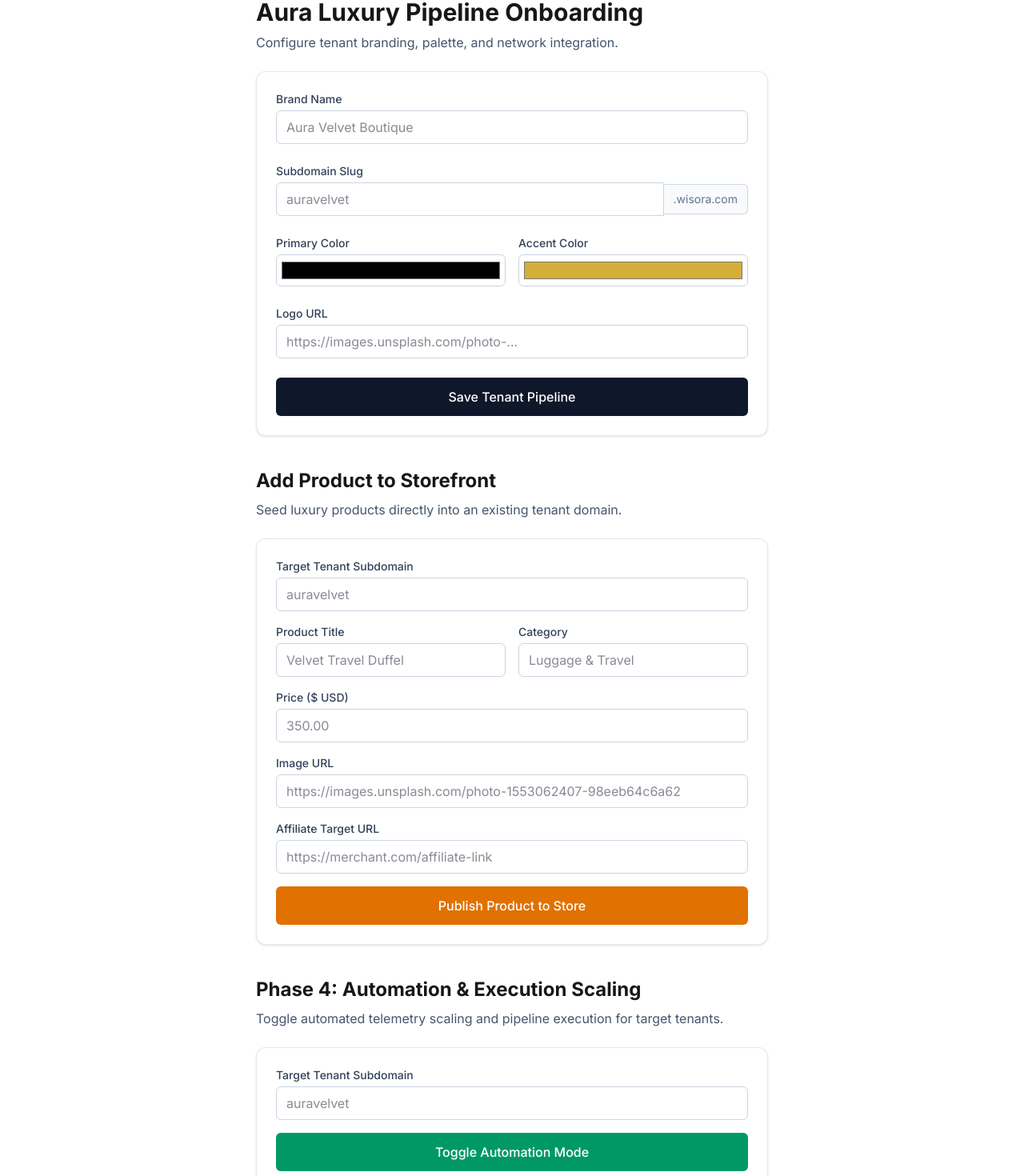
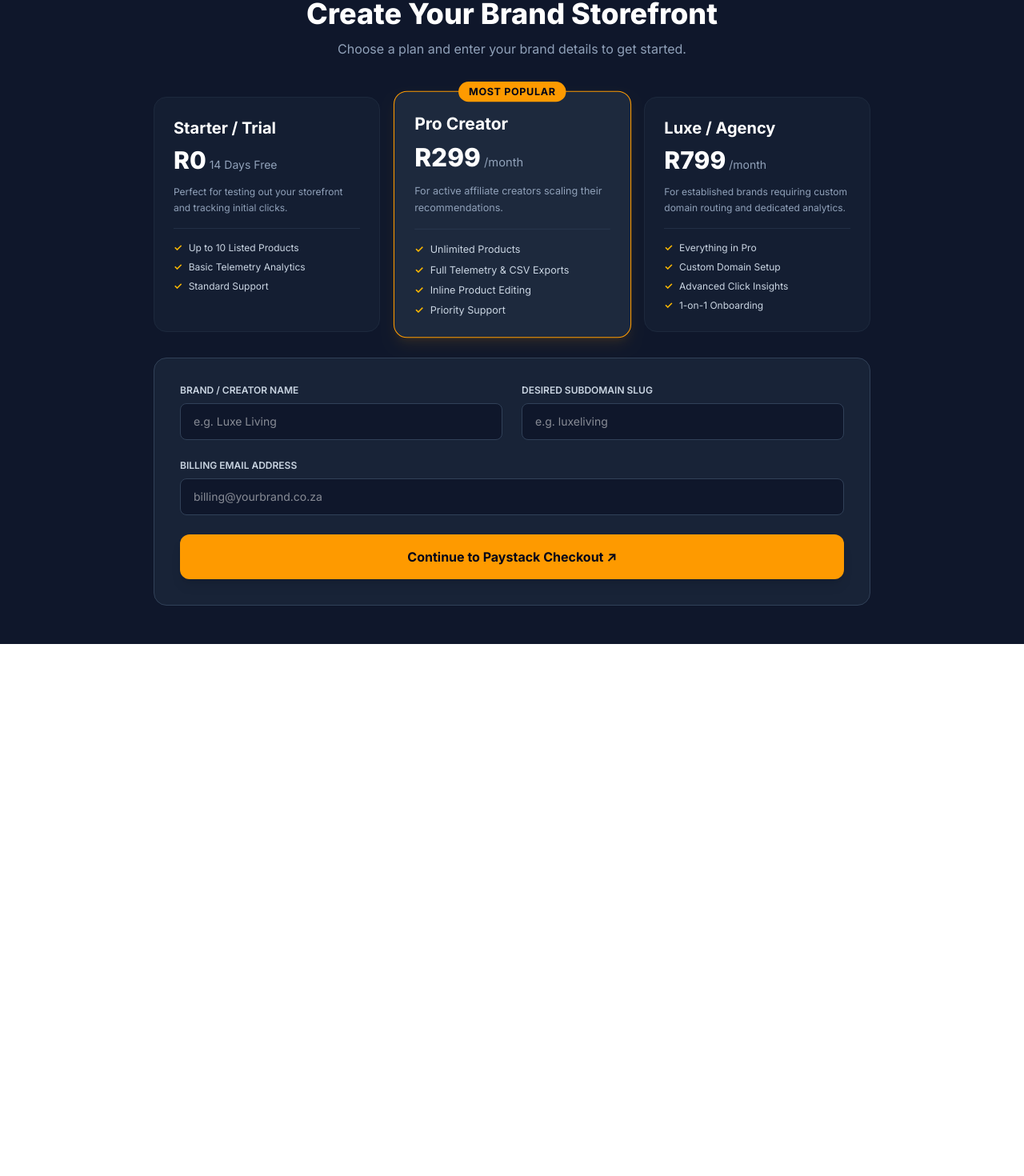
Before and after one commit to Wisora/Luxury-saas-engine, a Next.js app: page /onboarding in a window 1280 px wide. Shown: the part 51-1521 px from the top of the page at 80% size. After the commit the page ends 856 px from the top, so only its background shows below. Built offline with nearby package versions, Linux system fonts and the light colour scheme; no server answers.

Commit message:
feat(billing): finalize Paystack ZAR subscriptions and onboarding tier selection

```diff
--- a/src/app/api/paystack/initialize/route.ts
+++ b/src/app/api/paystack/initialize/route.ts
@@ -1,5 +1,5 @@
 import { NextResponse } from 'next/server';
-import { Paystack } from 'paystack-sdk';
+import Paystack from 'paystack-sdk';
 
 const paystack = new Paystack(process.env.PAYSTACK_SECRET_KEY || '');
 
--- a/src/app/onboarding/page.tsx
+++ b/src/app/onboarding/page.tsx
@@ -1,252 +1,182 @@
 'use client';
 
-import { useActionState } from 'react';
-import { createOrUpdateTenant, type FormState } from '@/app/actions/tenant';
-import { createProduct, type ProductFormState } from '@/app/actions/product';
-import { toggleAutomation, type AutomationFormState } from '@/app/actions/automation';
+import { useState } from 'react';
 
-const initialTenantState: FormState = {};
-const initialProductState: ProductFormState = {};
-const initialAutomationState: AutomationFormState = {};
+const PRICING_PLANS = [
+  {
+    id: 'starter',
+    name: 'Starter / Trial',
+    price: 0,
+    period: '14 Days Free',
+    description: 'Perfect for testing out your storefront and tracking initial clicks.',
+    planCode: '',
+    features: ['Up to 10 Listed Products', 'Basic Telemetry Analytics', 'Standard Support'],
+  },
+  {
+    id: 'pro',
+    name: 'Pro Creator',
+    price: 299,
+    period: '/month',
+    description: 'For active affiliate creators scaling their recommendations.',
+    planCode: 'PLN_pro_299_zar', // Create this in Paystack Dashboard -> Plans
+    popular: true,
+    features: ['Unlimited Products', 'Full Telemetry & CSV Exports', 'Inline Product Editing', 'Priority Support'],
+  },
+  {
+    id: 'luxe',
+    name: 'Luxe / Agency',
+    price: 799,
+    period: '/month',
+    description: 'For established brands requiring custom domain routing and dedicated analytics.',
+    planCode: 'PLN_luxe_799_zar', // Create this in Paystack Dashboard -> Plans
+    features: ['Everything in Pro', 'Custom Domain Setup', 'Advanced Click Insights', '1-on-1 Onboarding'],
+  },
+];
 
 export default function OnboardingPage() {
-  const [tenantState, tenantAction, tenantPending] = useActionState(
-    createOrUpdateTenant,
-    initialTenantState
-  );
+  const [selectedPlan, setSelectedPlan] = useState('pro');
+  const [subdomain, setSubdomain] = useState('');
+  const [brandName, setBrandName] = useState('');
+  const [email, setEmail] = useState('');
+  const [loading, setLoading] = useState(false);
 
-  const [productState, productAction, productPending] = useActionState(
-    createProduct,
-    initialProductState
-  );
+  async function handleCreateTenant(e: React.FormEvent) {
+    e.preventDefault();
+    setLoading(true);
 
-  const [automationState, automationAction, automationPending] = useActionState(
-    toggleAutomation,
-    initialAutomationState
-  );
+    try {
+      const activePlan = PRICING_PLANS.find((p) => p.id === selectedPlan);
+
+      // 1. If Free/Starter Plan selected, skip payment and redirect to dashboard
+      if (!activePlan || activePlan.price === 0) {
+        window.location.href = `/tenants/${subdomain}/dashboard`;
+        return;
+      }
+
+      // 2. Initialize Paystack Checkout for Paid Plans
+      const res = await fetch('/api/paystack/initialize', {
+        method: 'POST',
+        headers: { 'Content-Type': 'application/json' },
+        body: JSON.stringify({
+          email,
+          tenantSubdomain: subdomain,
+          amountInZar: activePlan.price,
+          planCode: activePlan.planCode,
+        }),
+      });
+
+      const data = await res.json();
+
+      if (data.url) {
+        window.location.href = data.url;
+      } else {
+        alert(data.error || 'Could not initiate checkout.');
+      }
+    } catch (err) {
+      console.error(err);
+      alert('An unexpected error occurred during setup.');
+    } finally {
+      setLoading(false);
+    }
+  }
 
   return (
-    <div className="max-w-2xl mx-auto py-12 px-4 space-y-10">
-      {/* SECTION 1: TENANT BRANDING */}
-      <div>
-        <h1 className="text-3xl font-bold mb-2">Aura Luxury Pipeline Onboarding</h1>
-        <p className="text-slate-600 mb-6">
-          Configure tenant branding, palette, and network integration.
-        </p>
+    <div className="min-h-screen bg-slate-900 text-slate-100 py-12 px-4 sm:px-6 lg:px-8">
+      <div className="max-w-4xl mx-auto space-y-8">
+        <div className="text-center space-y-3">
+          <h1 className="text-4xl font-extrabold text-white">Create Your Brand Storefront</h1>
+          <p className="text-slate-400">Choose a plan and enter your brand details to get started.</p>
+        </div>
 
-        {tenantState.error && (
-          <div className="mb-4 p-4 bg-red-50 border border-red-200 text-red-700 rounded-md">
-            {tenantState.error}
-          </div>
-        )}
-        {tenantState.success && (
-          <div className="mb-4 p-4 bg-green-50 border border-green-200 text-green-700 rounded-md">
-            Tenant configuration saved successfully!
-          </div>
-        )}
+        {/* Pricing Plan Selector */}
+        <div className="grid grid-cols-1 md:grid-cols-3 gap-6 pt-4">
+          {PRICING_PLANS.map((plan) => {
+            const isSelected = selectedPlan === plan.id;
+            return (
+              <div
+                key={plan.id}
+                onClick={() => setSelectedPlan(plan.id)}
+                className={`cursor-pointer relative p-6 rounded-2xl border transition-all ${
+                  isSelected
+                    ? 'border-amber-500 bg-slate-800 shadow-lg shadow-amber-500/10 scale-105'
+                    : 'border-slate-800 bg-slate-800/40 hover:border-slate-700'
+                }`}
+              >
+                {plan.popular && (
+                  <span className="absolute -top-3 left-1/2 -translate-x-1/2 px-3 py-1 bg-amber-500 text-slate-950 font-bold text-xs uppercase tracking-wider rounded-full">
+                    Most Popular
+                  </span>
+                )}
+                <h3 className="text-xl font-bold text-white">{plan.name}</h3>
+                <div className="mt-2 flex items-baseline gap-1">
+                  <span className="text-3xl font-extrabold text-white">R{plan.price}</span>
+                  <span className="text-slate-400 text-sm">{plan.period}</span>
+                </div>
+                <p className="mt-3 text-xs text-slate-400 leading-relaxed">{plan.description}</p>
+                <ul className="mt-4 space-y-2 border-t border-slate-700/50 pt-4 text-xs text-slate-300">
+                  {plan.features.map((f, idx) => (
+                    <li key={idx} className="flex items-center gap-2">
+                      <span className="text-amber-400 font-bold">✓</span> {f}
+                    </li>
+                  ))}
+                </ul>
+              </div>
+            );
+          })}
+        </div>
 
-        <form action={tenantAction} className="space-y-6 bg-white p-6 rounded-xl border border-slate-200 shadow-sm">
-          <div>
-            <label className="block text-sm font-medium text-slate-700">Brand Name</label>
-            <input
-              type="text"
-              name="name"
-              required
-              placeholder="Aura Velvet Boutique"
-              className="mt-1 block w-full rounded-md border border-slate-300 px-3 py-2 text-slate-900 focus:outline-none focus:ring-2 focus:ring-amber-500"
-            />
-          </div>
-
-          <div>
-            <label className="block text-sm font-medium text-slate-700">Subdomain Slug</label>
-            <div className="flex items-center mt-1">
+        {/* Onboarding Form */}
+        <form onSubmit={handleCreateTenant} className="bg-slate-800/70 border border-slate-700 p-8 rounded-2xl space-y-6">
+          <div className="grid grid-cols-1 md:grid-cols-2 gap-6">
+            <div>
+              <label className="block text-xs font-semibold uppercase text-slate-300 mb-2">
+                Brand / Creator Name
+              </label>
               <input
                 type="text"
-                name="subdomain"
                 required
-                placeholder="auravelvet"
-                className="block w-full rounded-l-md border border-slate-300 px-3 py-2 text-slate-900 focus:outline-none focus:ring-2 focus:ring-amber-500"
-              />
-              <span className="inline-flex items-center rounded-r-md border border-l-0 border-slate-300 bg-slate-50 px-3 py-2 text-sm text-slate-500">
-                .wisora.com
-              </span>
-            </div>
-          </div>
-
-          <div className="grid grid-cols-2 gap-4">
-            <div>
-              <label className="block text-sm font-medium text-slate-700">Primary Color</label>
-              <input
-                type="color"
-                name="primaryColor"
-                defaultValue="#000000"
-                className="mt-1 block w-full h-10 rounded-md border border-slate-300 p-1 cursor-pointer"
+                placeholder="e.g. Luxe Living"
+                value={brandName}
+                onChange={(e) => setBrandName(e.target.value)}
+                className="w-full px-4 py-3 rounded-lg bg-slate-900 border border-slate-700 text-white focus:outline-none focus:border-amber-500 text-sm"
               />
             </div>
+
             <div>
-              <label className="block text-sm font-medium text-slate-700">Accent Color</label>
+              <label className="block text-xs font-semibold uppercase text-slate-300 mb-2">
+                Desired Subdomain Slug
+              </label>
               <input
-                type="color"
-                name="accentColor"
-                defaultValue="#D4AF37"
-                className="mt-1 block w-full h-10 rounded-md border border-slate-300 p-1 cursor-pointer"
+                type="text"
+                required
+                placeholder="e.g. luxeliving"
+                value={subdomain}
+                onChange={(e) => setSubdomain(e.target.value.toLowerCase().replace(/[^a-z0-9-]/g, ''))}
+                className="w-full px-4 py-3 rounded-lg bg-slate-900 border border-slate-700 text-white focus:outline-none focus:border-amber-500 text-sm"
               />
             </div>
           </div>
 
           <div>
-            <label className="block text-sm font-medium text-slate-700">Logo URL</label>
+            <label className="block text-xs font-semibold uppercase text-slate-300 mb-2">
+              Billing Email Address
+            </label>
             <input
-              type="url"
-              name="logoUrl"
-              placeholder="https://images.unsplash.com/photo-..."
-              className="mt-1 block w-full rounded-md border border-slate-300 px-3 py-2 text-slate-900 focus:outline-none focus:ring-2 focus:ring-amber-500"
+              type="email"
+              required
+              placeholder="billing@yourbrand.co.za"
+              value={email}
+              onChange={(e) => setEmail(e.target.value)}
+              className="w-full px-4 py-3 rounded-lg bg-slate-900 border border-slate-700 text-white focus:outline-none focus:border-amber-500 text-sm"
             />
           </div>
 
           <button
             type="submit"
-            disabled={tenantPending}
-            className="w-full bg-slate-900 text-white font-medium py-3 rounded-md hover:bg-slate-800 disabled:opacity-50 transition-colors"
+            disabled={loading}
+            className="w-full py-4 rounded-xl bg-amber-500 hover:bg-amber-400 disabled:opacity-50 text-slate-950 font-bold text-base transition-colors shadow-lg"
           >
-            {tenantPending ? 'Saving Configuration...' : 'Save Tenant Pipeline'}
-          </button>
-        </form>
-      </div>
-
-      {/* SECTION 2: ADD PRODUCT TO STORE */}
-      <div>
-        <h2 className="text-2xl font-bold mb-2">Add Product to Storefront</h2>
-        <p className="text-slate-600 mb-6">
-          Seed luxury products directly into an existing tenant domain.
-        </p>
-
-        {productState.error && (
-          <div className="mb-4 p-4 bg-red-50 border border-red-200 text-red-700 rounded-md">
-            {productState.error}
-          </div>
-        )}
-        {productState.success && (
-          <div className="mb-4 p-4 bg-green-50 border border-green-200 text-green-700 rounded-md">
-            Product published! Check your storefront to see it live.
-          </div>
-        )}
-
-        <form action={productAction} className="space-y-4 bg-white p-6 rounded-xl border border-slate-200 shadow-sm">
-          <div>
-            <label className="block text-sm font-medium text-slate-700">Target Tenant Subdomain</label>
-            <input
-              type="text"
-              name="subdomain"
-              required
-              placeholder="auravelvet"
-              className="mt-1 block w-full rounded-md border border-slate-300 px-3 py-2 text-slate-900 focus:outline-none focus:ring-2 focus:ring-amber-500"
-            />
-          </div>
-
-          <div className="grid grid-cols-2 gap-4">
-            <div>
-              <label className="block text-sm font-medium text-slate-700">Product Title</label>
-              <input
-                type="text"
-                name="title"
-                required
-                placeholder="Velvet Travel Duffel"
-                className="mt-1 block w-full rounded-md border border-slate-300 px-3 py-2 text-slate-900 focus:outline-none focus:ring-2 focus:ring-amber-500"
-              />
-            </div>
-            <div>
-              <label className="block text-sm font-medium text-slate-700">Category</label>
-              <input
-                type="text"
-                name="category"
-                placeholder="Luggage & Travel"
-                className="mt-1 block w-full rounded-md border border-slate-300 px-3 py-2 text-slate-900 focus:outline-none focus:ring-2 focus:ring-amber-500"
-              />
-            </div>
-          </div>
-
-          <div>
-            <label className="block text-sm font-medium text-slate-700">Price ($ USD)</label>
-            <input
-              type="number"
-              step="0.01"
-              name="price"
-              required
-              placeholder="350.00"
-              className="mt-1 block w-full rounded-md border border-slate-300 px-3 py-2 text-slate-900 focus:outline-none focus:ring-2 focus:ring-amber-500"
-            />
-          </div>
-
-          <div>
-            <label className="block text-sm font-medium text-slate-700">Image URL</label>
-            <input
-              type="url"
-              name="imageUrl"
-              required
-              placeholder="https://images.unsplash.com/photo-1553062407-98eeb64c6a62"
-              className="mt-1 block w-full rounded-md border border-slate-300 px-3 py-2 text-slate-900 focus:outline-none focus:ring-2 focus:ring-amber-500"
-            />
-          </div>
-
-          <div>
-            <label className="block text-sm font-medium text-slate-700">Affiliate Target URL</label>
-            <input
-              type="url"
-              name="affiliateUrl"
-              required
-              placeholder="https://merchant.com/affiliate-link"
-              className="mt-1 block w-full rounded-md border border-slate-300 px-3 py-2 text-slate-900 focus:outline-none focus:ring-2 focus:ring-amber-500"
-            />
-          </div>
-
-          <button
-            type="submit"
-            disabled={productPending}
-            className="w-full bg-amber-600 text-white font-medium py-3 rounded-md hover:bg-amber-700 disabled:opacity-50 transition-colors"
-          >
-            {productPending ? 'Publishing Product...' : 'Publish Product to Store'}
-          </button>
-        </form>
-      </div>
-
-      {/* SECTION 3: PHASE 4 AUTOMATION & EXECUTION SCALING */}
-      <div>
-        <h2 className="text-2xl font-bold mb-2">Phase 4: Automation & Execution Scaling</h2>
-        <p className="text-slate-600 mb-6">
-          Toggle automated telemetry scaling and pipeline execution for target tenants.
-        </p>
-
-        {automationState.error && (
-          <div className="mb-4 p-4 bg-red-50 border border-red-200 text-red-700 rounded-md">
-            {automationState.error}
-          </div>
-        )}
-        {automationState.success && (
-          <div className="mb-4 p-4 bg-green-50 border border-green-200 text-green-700 rounded-md">
-            Automation state updated to:{' '}
-            <strong>{automationState.isEnabled ? 'ENABLED' : 'DISABLED'}</strong>
-          </div>
-        )}
-
-        <form action={automationAction} className="space-y-4 bg-white p-6 rounded-xl border border-slate-200 shadow-sm">
-          <div>
-            <label className="block text-sm font-medium text-slate-700">Target Tenant Subdomain</label>
-            <input
-              type="text"
-              name="subdomain"
-              required
-              placeholder="auravelvet"
-              className="mt-1 block w-full rounded-md border border-slate-300 px-3 py-2 text-slate-900 focus:outline-none focus:ring-2 focus:ring-amber-500"
-            />
-          </div>
-
-          <button
-            type="submit"
-            disabled={automationPending}
-            className="w-full bg-emerald-600 text-white font-medium py-3 rounded-md hover:bg-emerald-700 disabled:opacity-50 transition-colors"
-          >
-            {automationPending ? 'Updating Automation State...' : 'Toggle Automation Mode'}
+            {loading ? 'Setting Up...' : selectedPlan === 'starter' ? 'Launch Storefront (Free Trial)' : 'Continue to Paystack Checkout ↗'}
           </button>
         </form>
       </div>
```
